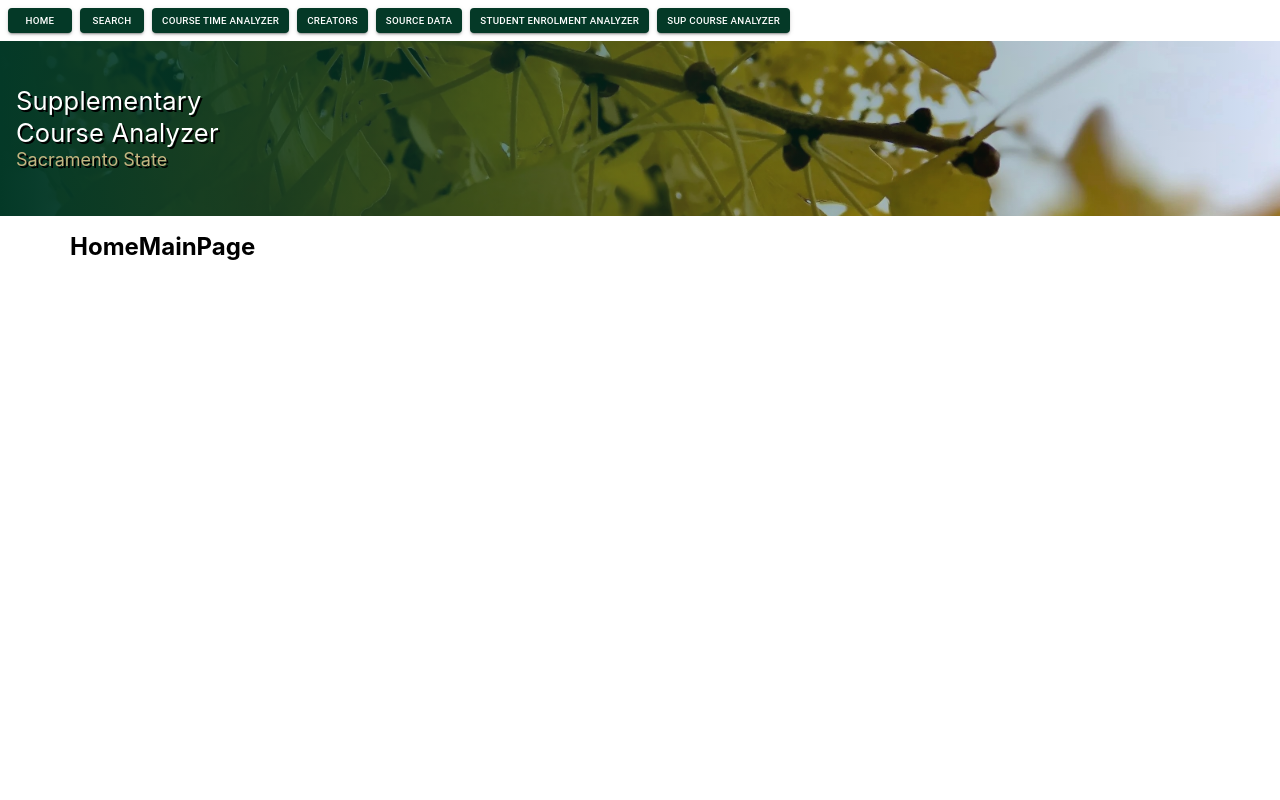
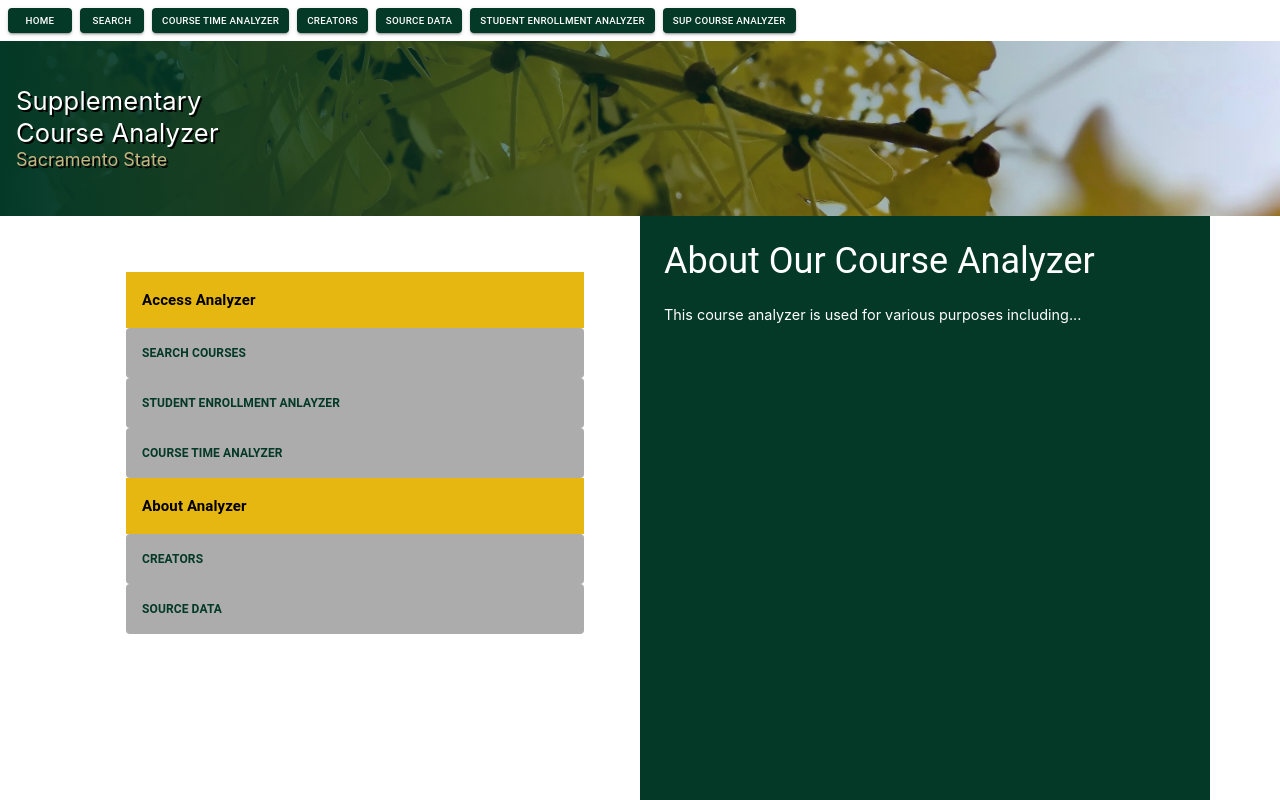
Before and after one commit to Jdcruz831/Supplementary-Course-Analyzer, a React (Create React App) app: page /#/ in a window 1280 px wide. Shown: the top 800 px of the page. Built offline with nearby package versions, Linux system fonts and the light colour scheme.

Commit message:
[feat] created home page for supp course analyzer

```diff
--- a/src/App.js
+++ b/src/App.js
@@ -8,7 +8,7 @@ import HomeMainPage from "./Pages/HomePage/HomeMainPage";
 import CourseTimeAnalyzerMainPage from "./Pages/CourseTimeAnalyzerPage/CourseTimeAnalyzerMainPage";
 import CreatorsMainPage from "./Pages/CreatorsPage/CreatorsMainPage";
 import SourceDataMainPage from "./Pages/SourceDataPage/SourceDataMainPage";
-import StudentEnrolmentAnalyzerMainPage from "./Pages/StudentEnrolmentAnalyzerPage/StudentEnrolmentAnalyzerMainPage";
+import StudentEnrollmentAnalyzerMainPage from "./Pages/StudentEnrollmentAnalyzerPage/StudentEnrollmentAnalyzerMainPage";
 import SupCourseAnalyzerMainPage from "./Pages/SupCourseAnalyzer/SupCourseAnalyzerMainPage";
 import LoginMainPage from "./Pages/LoginPage/LoginMainPage";
 import AboutMainPage from "./Pages/AboutPage/AboutMainPage";
@@ -28,8 +28,8 @@ function App() {
           <Route path="/Creators" element={<CreatorsMainPage />} />
           <Route path="/SourceData" element={<SourceDataMainPage />} />
           <Route
-            path="/StudentEnrolmentAnalyzer"
-            element={<StudentEnrolmentAnalyzerMainPage />}
+            path="/StudentEnrollmentAnalyzer"
+            element={<StudentEnrollmentAnalyzerMainPage />}
           />
           <Route
             path="/SupCourseAnalyzer"
--- a/src/Pages/HomePage/HomeMainPage.js
+++ b/src/Pages/HomePage/HomeMainPage.js
@@ -1,17 +1,129 @@
 import React from "react";
 import Button from "@mui/material/Button";
 import Ginkgo from "./img/ginkgo.jpg";
-import { Typography } from "@mui/material";
+import { Grid, Stack, Typography } from "@mui/material";
 import DefaultLayout from "../../components/default/layout";
 
 function HomeMainPage() {
   return (
     <DefaultLayout>
-      <div className="App">
-        <h1>
-          <span>HomeMainPage</span>
-        </h1>
-      </div>
+      <Grid
+        container
+        sx={{
+          flexDirection: {
+            xs: "column",
+            md: "row",
+          },
+        }}
+      >
+        <Grid item md={6} sx={{ flexDirection: "column", p: 7 }} container>
+          <Grid
+            item
+            sx={{
+              p: 2,
+              textAlign: "left",
+              bgcolor: (theme) => theme.palette.secondary.hornet,
+            }}
+          >
+            <Typography variant="h6" fontWeight="bold">
+              Access Analyzer
+            </Typography>
+          </Grid>
+          <Grid
+            item
+            component={Button}
+            href="/#/search"
+            sx={{
+              p: 2,
+              justifyContent: "left",
+              bgcolor: (theme) => theme.palette.grey.main,
+            }}
+          >
+            <Typography fontWeight="bold">Search Courses</Typography>
+          </Grid>
+          <Grid
+            item
+            component={Button}
+            href="/#/StudentEnrollmentAnalyzer"
+            sx={{
+              p: 2,
+              justifyContent: "left",
+              bgcolor: (theme) => theme.palette.grey.main,
+            }}
+          >
+            <Typography fontWeight="bold">
+              Student Enrollment Anlayzer
+            </Typography>
+          </Grid>
+          <Grid
+            item
+            component={Button}
+            href="/#/CourseTimeAnalyzer"
+            sx={{
+              p: 2,
+              justifyContent: "left",
+              bgcolor: (theme) => theme.palette.grey.main,
+            }}
+          >
+            <Typography fontWeight="bold">Course Time Analyzer</Typography>
+          </Grid>
+          <Grid
+            item
+            href="/"
+            sx={{
+              p: 2,
+              textAlign: "left",
+              bgcolor: (theme) => theme.palette.secondary.hornet,
+            }}
+          >
+            <Typography variant="h6" fontWeight="bold">
+              About Analyzer
+            </Typography>
+          </Grid>
+          <Grid
+            item
+            component={Button}
+            href="/#/Creators"
+            sx={{
+              p: 2,
+              justifyContent: "left",
+              bgcolor: (theme) => theme.palette.grey.main,
+            }}
+          >
+            <Typography fontWeight="bold">Creators</Typography>
+          </Grid>
+          <Grid
+            item
+            component={Button}
+            href="/#/SourceData"
+            sx={{
+              p: 2,
+              justifyContent: "left",
+              bgcolor: (theme) => theme.palette.grey.main,
+            }}
+          >
+            <Typography fontWeight="bold">Source Data</Typography>
+          </Grid>
+        </Grid>
+        <Grid
+          item
+          md={6}
+          sx={{
+            bgcolor: (theme) => theme.palette.primary.main,
+            minHeight: "750px",
+            p: 3,
+          }}
+        >
+          <Stack spacing={3}>
+            <Typography variant="h3" sx={{ color: "white" }}>
+              About Our Course Analyzer
+            </Typography>
+            <Typography variant="p" sx={{ color: "white", fontSize: "1.2em" }}>
+              This course analyzer is used for various purposes including...
+            </Typography>
+          </Stack>
+        </Grid>
+      </Grid>
     </DefaultLayout>
   );
 }
--- a/src/Pages/StudentEnrolmentAnalyzerPage/StudentEnrolmentAnalyzerMainPage.js
+++ b/src/Pages/StudentEnrollmentAnalyzerPage/StudentEnrollmentAnalyzerMainPage.js
@@ -1,16 +1,16 @@
 import React from "react";
 import DefaultLayout from "../../components/default/layout";
 
-function StudentEnrolmentAnalyzerMainPage() {
+function StudentEnrollmentAnalyzerMainPage() {
   return (
     <DefaultLayout>
       <div className="App">
         <h1>
-          <span>StudentEnrolmentAnalyzerMainPage</span>
+          <span>StudentEnrollmentAnalyzerMainPage</span>
         </h1>
       </div>
     </DefaultLayout>
   );
 }
 
-export default StudentEnrolmentAnalyzerMainPage;
+export default StudentEnrollmentAnalyzerMainPage;
--- a/src/ProjectWideReusables/Banner/banner.js
+++ b/src/ProjectWideReusables/Banner/banner.js
@@ -1,9 +1,9 @@
-import React, { useState } from 'react';
-import './banner.css';
-import Ginkgo from '../../img/ginkgo.jpg';
-import hamburgerIcon from '../../img/hamburgerIcon.jpg';
-import Menu from '@mui/material/Menu';
-import Button from '@mui/material/Button';
+import React, { useState } from "react";
+import "./banner.css";
+import Ginkgo from "../../img/ginkgo.jpg";
+import hamburgerIcon from "../../img/hamburgerIcon.jpg";
+import Menu from "@mui/material/Menu";
+import Button from "@mui/material/Button";
 
 const Banner = () => {
   const [anchorEl, setAnchorEl] = useState(null);
@@ -17,22 +17,48 @@ const Banner = () => {
   };
   return (
     <div className="grid">
-      <h2 hidden id="primary-navigation">Primary Navigation</h2>
+      <h2 hidden id="primary-navigation">
+        Primary Navigation
+      </h2>
       <a className="col1" href="https://www.csus.edu">
-          <img className="topLogo" alt="Sac State logo" src="https://www.csus.edu/NewCSUS2019-global-assets/_internal/images/logo-horizontal.png" />
+        <img
+          className="topLogo"
+          alt="Sac State logo"
+          src="https://www.csus.edu/NewCSUS2019-global-assets/_internal/images/logo-horizontal.png"
+        />
       </a>
       <div className="col2">
         <div className="grid2">
-              <ul aria-labelledby="primary-navigation" className="nav justify-content-end" role="menu" style={{listStyle: 'none', padding: 0, display: 'contents'}}>
-                <li role="menuitem" className="col11"><a href="https://www.csus.edu/apply/index.html">APPLY</a></li>
-                <li role="menuitem" className="col12"><a href="https://www.csus.edu/experience/index.html">EXPERIENCE</a></li>
-                <li role="menuitem" className="col13"><a href="https://www.csus.edu/giving">GIVE</a></li>
+          <ul
+            aria-labelledby="primary-navigation"
+            className="nav justify-content-end"
+            role="menu"
+            style={{ listStyle: "none", padding: 0, display: "contents" }}
+          >
+            <li role="menuitem" className="col11">
+              <a href="https://www.csus.edu/apply/index.html">APPLY</a>
+            </li>
+            <li role="menuitem" className="col12">
+              <a href="https://www.csus.edu/experience/index.html">
+                EXPERIENCE
+              </a>
+            </li>
+            <li role="menuitem" className="col13">
+              <a href="https://www.csus.edu/giving">GIVE</a>
+            </li>
           </ul>
           {/* Menu Button */}
-          <img src={hamburgerIcon} className="hamburgerIcon" alt="menu"
+          <img
+            src={hamburgerIcon}
+            className="hamburgerIcon"
+            alt="menu"
             onClick={handleClick}
             variant="contained"
-            sx={{ backgroundColor: '#486b7a', color: 'white', '&:hover': { backgroundColor: '#124459' } }}
+            sx={{
+              backgroundColor: "#486b7a",
+              color: "white",
+              "&:hover": { backgroundColor: "#124459" },
+            }}
           />
           {/* Dropdown Menu */}
           <Menu
@@ -41,15 +67,73 @@ const Banner = () => {
             open={Boolean(anchorEl)}
             onClose={handleClose}
           >
-            <Button href="/#/CourseTimeAnalyzer" variant="contained" sx={{backgroundColor: '#486b7a', color: 'white', '&:hover': {backgroundColor: '#124459',} }}>Course Time Analyzer </Button>
-            <Button href="/#/Creators" variant="contained" sx={{backgroundColor: '#486b7a', color: 'white', '&:hover': {backgroundColor: '#124459',} }}>Creators </Button>
-            <Button href="/#/SourceData" variant="contained" sx={{backgroundColor: '#486b7a', color: 'white', '&:hover': {backgroundColor: '#124459',} }}>Source Data </Button>
-            <Button href="/#/StudentEnrolmentAnalyzer" variant="contained" sx={{backgroundColor: '#486b7a', color: 'white', '&:hover': {backgroundColor: '#124459',} }}>Student Enrolment Analyzer </Button>
-            <Button href="/#/SupCourseAnalyzer" variant="contained" sx={{backgroundColor: '#486b7a', color: 'white', '&:hover': {backgroundColor: '#124459',} }}>Sup Course Analyzer</Button>
-            <Button href=" " variant="contained" sx={{backgroundColor: '#486b7a', color: 'white', '&:hover': {backgroundColor: '#124459',} }}>Home</Button>
-
+            <Button
+              href="/#/CourseTimeAnalyzer"
+              variant="contained"
+              sx={{
+                backgroundColor: "#486b7a",
+                color: "white",
+                "&:hover": { backgroundColor: "#124459" },
+              }}
+            >
+              Course Time Analyzer{" "}
+            </Button>
+            <Button
+              href="/#/Creators"
+              variant="contained"
+              sx={{
+                backgroundColor: "#486b7a",
+                color: "white",
+                "&:hover": { backgroundColor: "#124459" },
+              }}
+            >
+              Creators{" "}
+            </Button>
+            <Button
+              href="/#/SourceData"
+              variant="contained"
+              sx={{
+                backgroundColor: "#486b7a",
+                color: "white",
+                "&:hover": { backgroundColor: "#124459" },
+              }}
+            >
+              Source Data{" "}
+            </Button>
+            <Button
+              href="/#/StudentEnrollmentAnalyzer"
+              variant="contained"
+              sx={{
+                backgroundColor: "#486b7a",
+                color: "white",
+                "&:hover": { backgroundColor: "#124459" },
+              }}
+            >
+              Student Enrollment Analyzer{" "}
+            </Button>
+            <Button
+              href="/#/SupCourseAnalyzer"
+              variant="contained"
+              sx={{
+                backgroundColor: "#486b7a",
+                color: "white",
+                "&:hover": { backgroundColor: "#124459" },
+              }}
+            >
+              Sup Course Analyzer
+            </Button>
+            <Button
+              href=" "
+              variant="contained"
+              sx={{
+                backgroundColor: "#486b7a",
+                color: "white",
+                "&:hover": { backgroundColor: "#124459" },
+              }}
+            >
+              Home
+            </Button>
           </Menu>
-
         </div>
       </div>
       <div className="imageContainer">
@@ -60,6 +144,6 @@ const Banner = () => {
       </div>
     </div>
   );
-}
+};
 
 export default Banner;
--- a/src/components/default/top-nav.js
+++ b/src/components/default/top-nav.js
@@ -84,7 +84,7 @@ export const TopNav = () => {
         </Button>
 
         <Button
-          href="/#/StudentEnrolmentAnalyzer"
+          href="/#/StudentEnrollmentAnalyzer"
           variant="contained"
           size="small"
           sx={{
@@ -93,7 +93,7 @@ export const TopNav = () => {
             "&:hover": { backgroundColor: "#124459" },
           }}
         >
-          Student Enrolment Analyzer
+          Student Enrollment Analyzer
         </Button>
 
         <Button
--- a/src/theme/theme.js
+++ b/src/theme/theme.js
@@ -13,5 +13,11 @@ export const theme = createTheme({
       birch: "#dad490",
       hornet: "#e6b711",
     },
+    grey: {
+      main: "#acacac",
+      dark: "#8a8a8a",
+      darker: "#676767",
+      darkest: "#454545",
+    },
   },
 });
--- a/src/utils/routes.js
+++ b/src/utils/routes.js
@@ -5,7 +5,7 @@ import HomeMainPage from "../Pages/HomePage/HomeMainPage";
 import CourseTimeAnalyzerMainPage from "../Pages/CourseTimeAnalyzerPage/CourseTimeAnalyzerMainPage";
 import CreatorsMainPage from "../Pages/CreatorsPage/CreatorsMainPage";
 import SourceDataMainPage from "../Pages/SourceDataPage/SourceDataMainPage";
-import StudentEnrolmentAnalyzerMainPage from "../Pages/StudentEnrolmentAnalyzerPage/StudentEnrolmentAnalyzerMainPage";
+import StudentEnrollmentAnalyzerMainPage from "../Pages/StudentEnrollmentAnalyzerPage/StudentEnrollmentAnalyzerMainPage";
 import SupCourseAnalyzerMainPage from "../Pages/SupCourseAnalyzer/SupCourseAnalyzerMainPage";
 import LoginMainPage from "../Pages/LoginPage/LoginMainPage";
 import AboutMainPage from "../Pages/AboutPage/AboutMainPage";
@@ -22,8 +22,8 @@ const RouteProvider = () => {
         <Route path="/Creators" element={<CreatorsMainPage />} />
         <Route path="/SourceData" element={<SourceDataMainPage />} />
         <Route
-          path="/StudentEnrolmentAnalyzer"
-          element={<StudentEnrolmentAnalyzerMainPage />}
+          path="/StudentEnrollmentAnalyzer"
+          element={<StudentEnrollmentAnalyzerMainPage />}
         />
         <Route
           path="/SupCourseAnalyzer"
```
Lines whose indentation alone changed are shown as unchanged.
